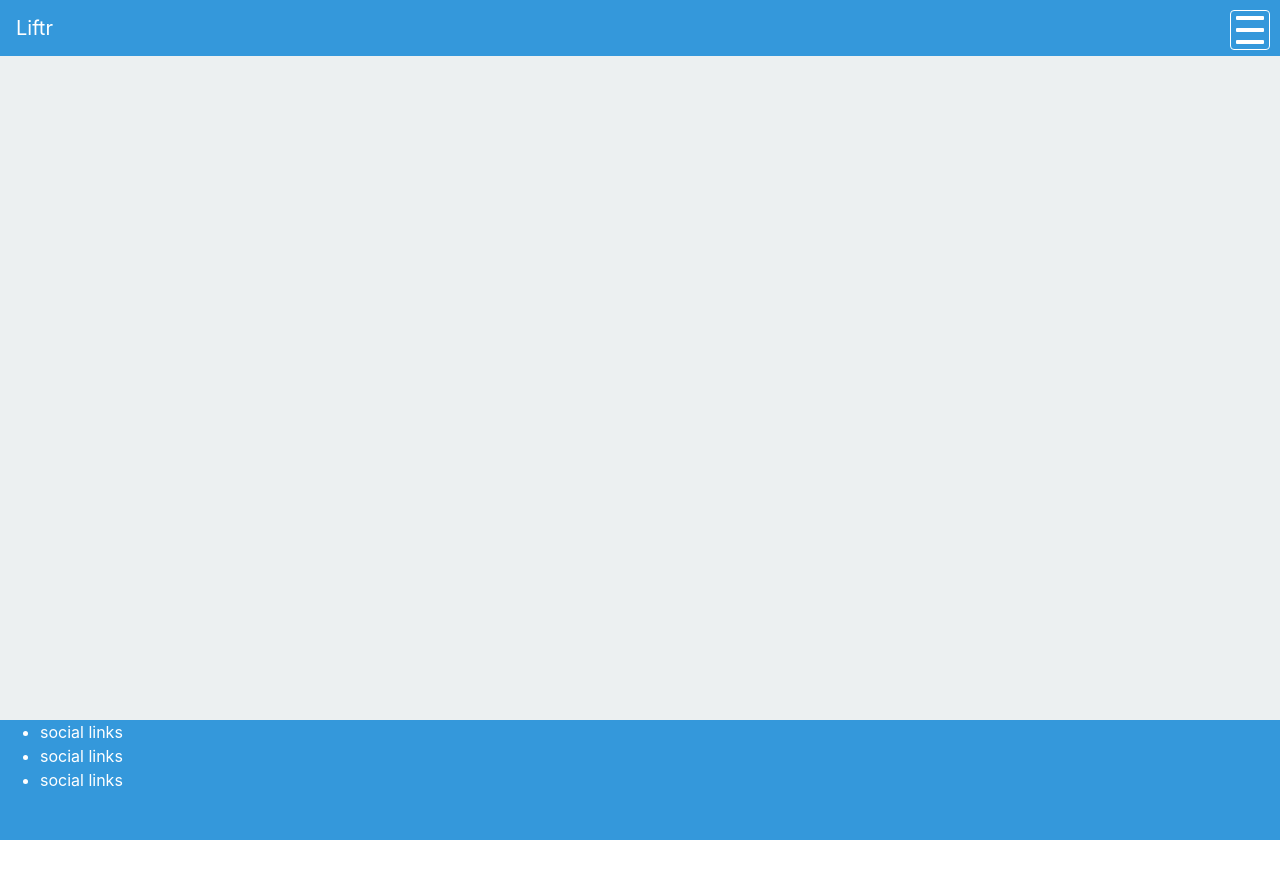
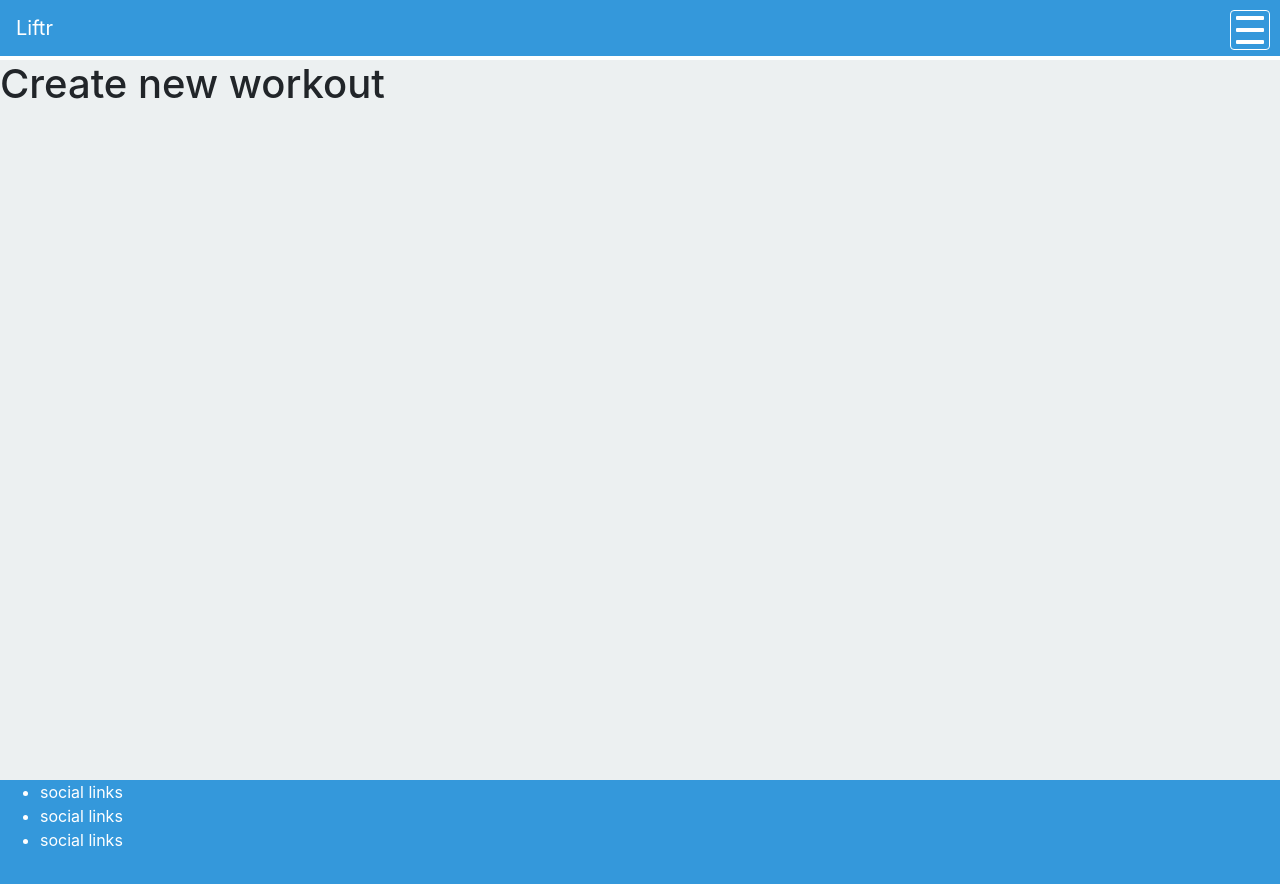
Before and after one commit to grantfogle/liftr-front-end, a React (Create React App) app: page /new-goal in a window 1280 px wide. Shown: the top 884 px of the page. Before the commit the page ends 840 px from the top, so only its background shows below. Built offline with nearby package versions, Linux system fonts and the light colour scheme.

Commit message:
showing up new goals component

```diff
--- a/src/App.css
+++ b/src/App.css
@@ -59,6 +59,10 @@ header nav {
 /* add another container aqui */
 .daily-workout h2 {
   padding: 1em;
+}
+.new-goals {
+  margin-top: 60px;
+  height: 40vh;
 }
 
 .workout-button {
--- a/src/components/NewGoals.js
+++ b/src/components/NewGoals.js
@@ -1,9 +1,19 @@
 import React from 'react';
+import Container from 'react-bootstrap/Container';
+
+
 
 const NewGoals = () => {
+
+    //button for new row
+    //table input
+
     return (
-
-        <h1>cats</h1>
+        <div className="new-goals">
+            {/* <Container className="new-goals"> */}
+            <h1>Create new workout</h1>
+            {/* </Container> */}
+        </div>
     );
 }
 
```
